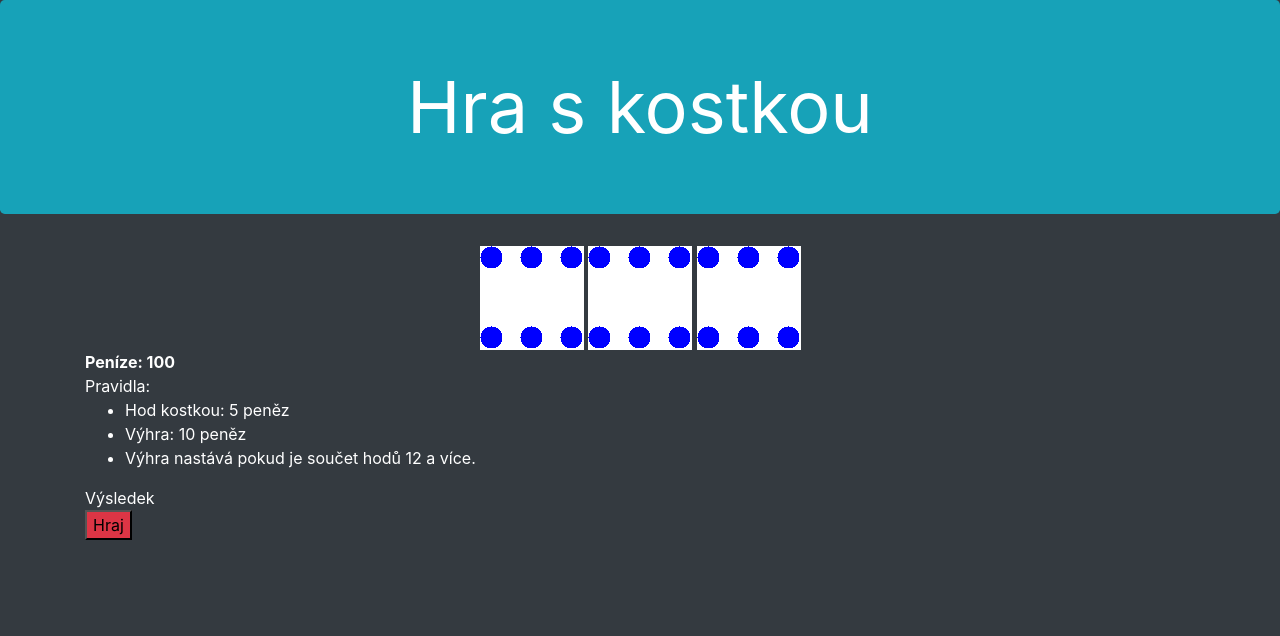
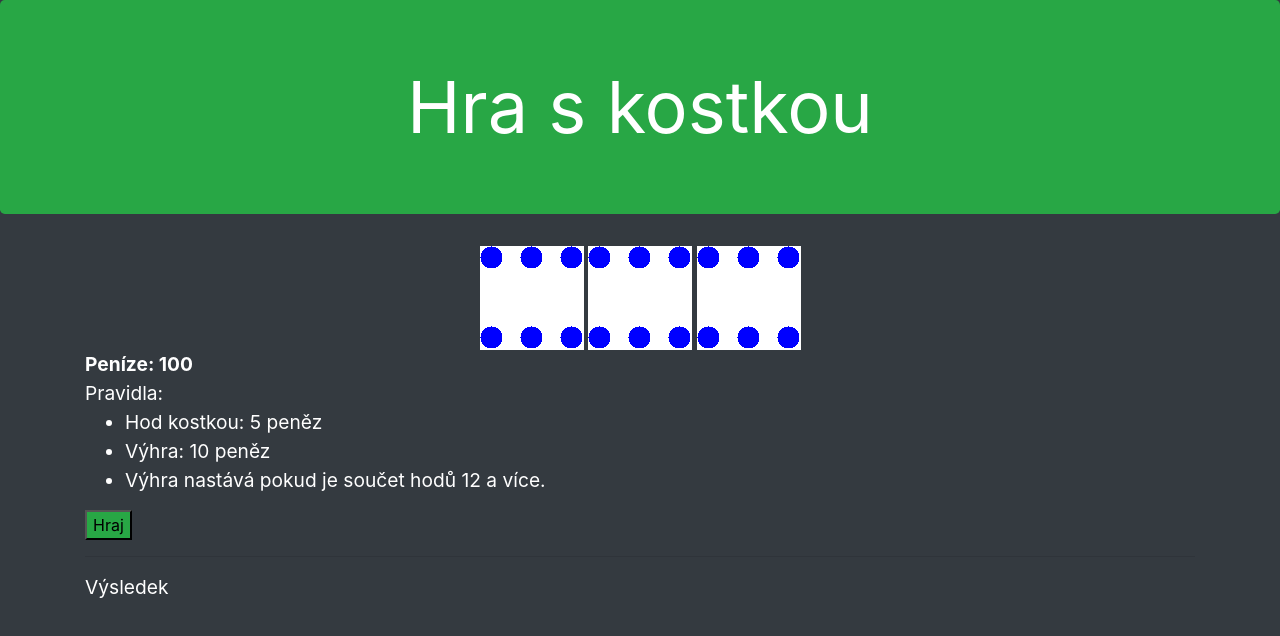
Before and after one commit to ComradeBobo/hazardni-hra, a plain HTML site: page index.html in a window 1280 px wide. Drawn offline with nearby package versions, Linux system fonts and the light colour scheme.

Commit message:
SAVE26/11

```diff
--- a/css/style.css
+++ b/css/style.css
@@ -7,5 +7,12 @@
 }
 h1 {
     text-align: center;
-    color: black;
+    color: rgb(255, 255, 255);
 }
+.velikost{
+    font-size: 120%;
+}
+.images  {
+    width:100%;
+    white-space: nowrap;
+ }
--- a/index.html
+++ b/index.html
@@ -7,14 +7,14 @@
     <meta name="viewport" content="width=device-width, initial-scale=1">
     <title>Kostky</title>
     <link rel="icon" href="img/ikona.png" type="image/png">
-    <link rel="stylesheet" href="css/main.css">
     <link rel="stylesheet" href="https://stackpath.bootstrapcdn.com/bootstrap/4.3.1/css/bootstrap.min.css"
         integrity="sha384-ggOyR0iXCbMQv3Xipma34MD+dH/1fQ784/j6cY/iJTQUOhcWr7x9JvoRxT2MZw1T" crossorigin="anonymous">
+    <link rel="stylesheet" href="./css/style.css">
 </head>
 
 
-<body class="bg-dark text-white">
-    <h1 class="text-center jumbotron bg-info display-3"><b>Hra s kostkou</b></h1>
+<body class="text-white bg-dark">
+    <h1 class="text-center jumbotron bg-success display-3"><b>Hra s kostkou</b></h1>
     <div class="container">
         <div class="text-center images">
             <img class="img-fluid kostka" id="cube" src="img/kostka6.png" alt="Kostka">
@@ -35,9 +35,11 @@
                     </li>
                 </ul>
             </div>
+            <button class="text bg-success" id="play">Hraj</button>
+            <hr>
             <div class="velikost" id="result">Výsledek</div>
-        <button class="text bg-danger" id="play">Hraj</button>
         </div>
+
 
     <script src="https://code.jquery.com/jquery-3.3.1.slim.min.js"
         integrity="sha384-q8i/X+965DzO0rT7abK41JStQIAqVgRVzpbzo5smXKp4YfRvH+8abtTE1Pi6jizo"
```
Lines whose indentation alone changed are shown as unchanged.
